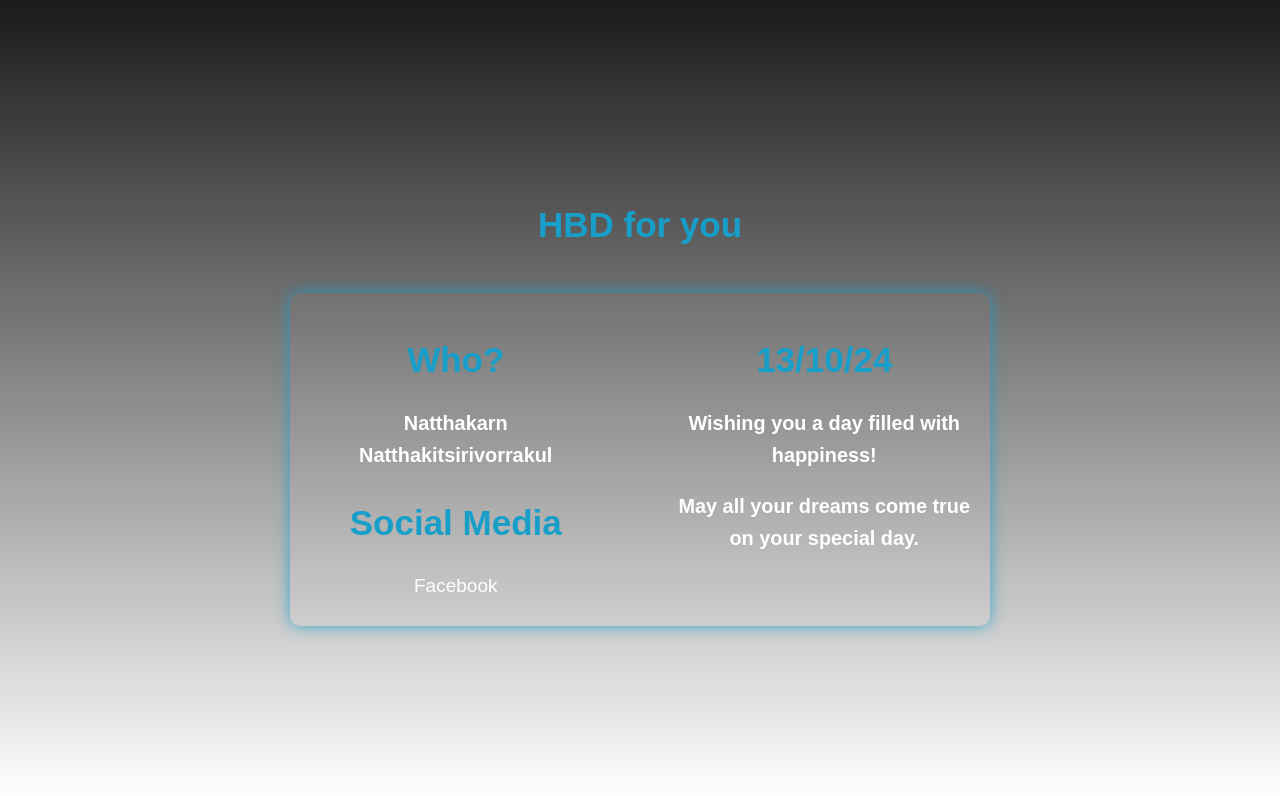
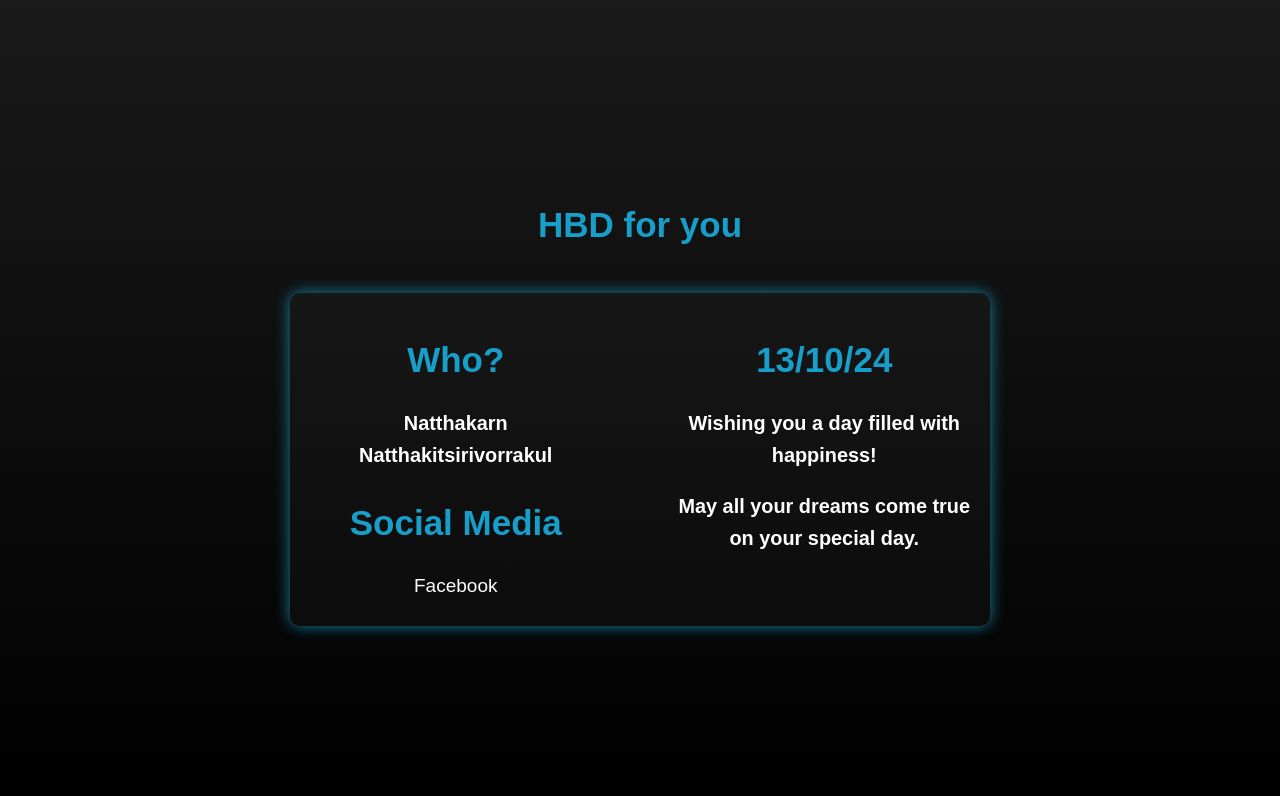
Before and after one commit to Sylraz-X/HBD, a plain HTML site: page index.html in a window 1280 px wide. Drawn offline with Linux system fonts and the light colour scheme.

Commit message:
Update index.html

```diff
--- a/index.html
+++ b/index.html
@@ -9,7 +9,7 @@
             padding: 0;
             height: 100%;
             width: 100%;
-            background: linear-gradient(to bottom, #1a1a1a, #ffffff);
+            background: linear-gradient(to bottom, #1a1a1a, #000000);
             color: #179fc9;
             font-family: Arial, sans-serif;
             font-size: 17px;
```
